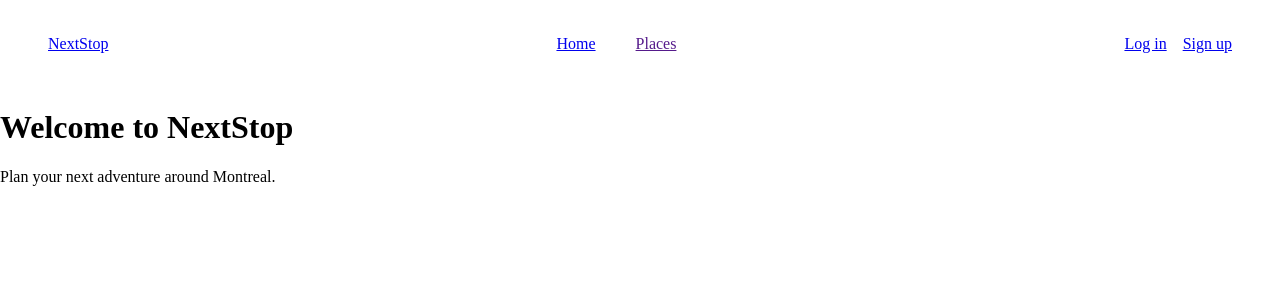
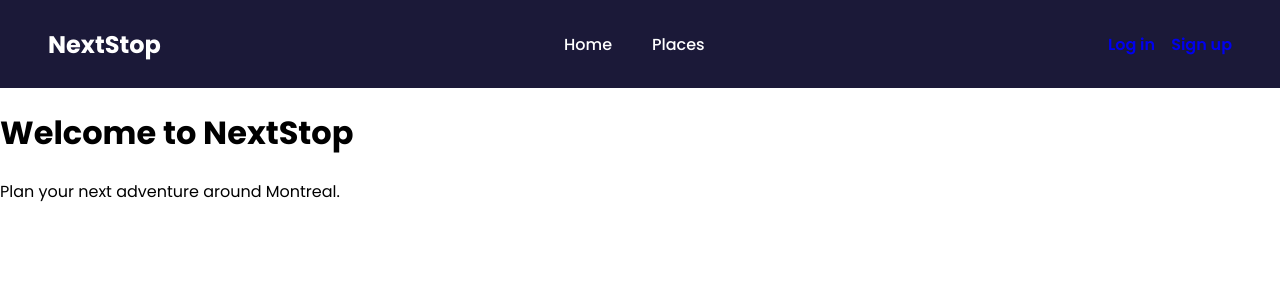
Before and after one commit to saiabbirame/582-32W-VA, a Flask app: page / in a window 1280 px wide. Shown: the top 300 px of the page. Run offline with Flask 3, Linux system fonts and the light colour scheme.

Commit message:
Add Poppins font

```diff
--- a/code/static/css/style.css
+++ b/code/static/css/style.css
@@ -1,5 +1,6 @@
 body{
     margin: 0;
+    font-family: "Poppins", sans-serif;
 }
 
 .navbar{
@@ -8,6 +9,14 @@ body{
     display: flex;
     align-items: center;
     justify-content: space-between;
+    background-color: #1B1938;
+}
+
+.nav-logo{
+    color: white;
+    font-size: 24px;
+    font-weight: 700;
+    text-decoration: none;
 }
 
 .nav-links{
@@ -16,8 +25,21 @@ body{
     gap: 40px;
 }
 
+.nav-links a{
+    color: white;
+    font-size: 16px;
+    font-weight: 500;
+    text-decoration: none;
+}
+
 .nav-buttons{
     display: flex;
     align-items: center;
     gap: 16px;
 }
+
+.nav-buttons a{
+    font-size: 16px;
+    font-weight: 600;
+    text-decoration: none;
+}
--- a/code/templates/base.html
+++ b/code/templates/base.html
@@ -4,6 +4,9 @@
     <meta charset="UTF-8">
     <meta name="viewport" content="width=device-width, initial-scale=1.0">
     <title>{% block title %}NextStop{% endblock %}</title>
+    <link rel="preconnect" href="https://fonts.googleapis.com">
+    <link rel="preconnect" href="https://fonts.gstatic.com" crossorigin>
+    <link href="https://fonts.googleapis.com/css2?family=Poppins:ital,wght@0,100;0,200;0,300;0,400;0,500;0,600;0,700;0,800;0,900;1,100;1,200;1,300;1,400;1,500;1,600;1,700;1,800;1,900&display=swap" rel="stylesheet">
     <link rel="stylesheet" href="{{ url_for('static', filename='css/style.css') }}">
 </head>
 
```
